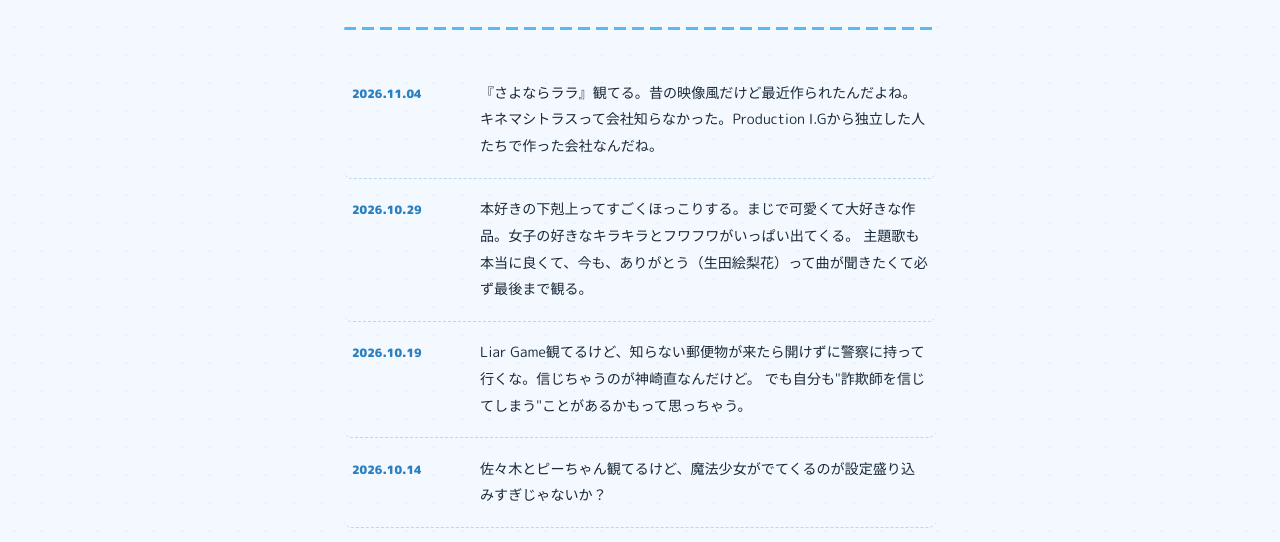
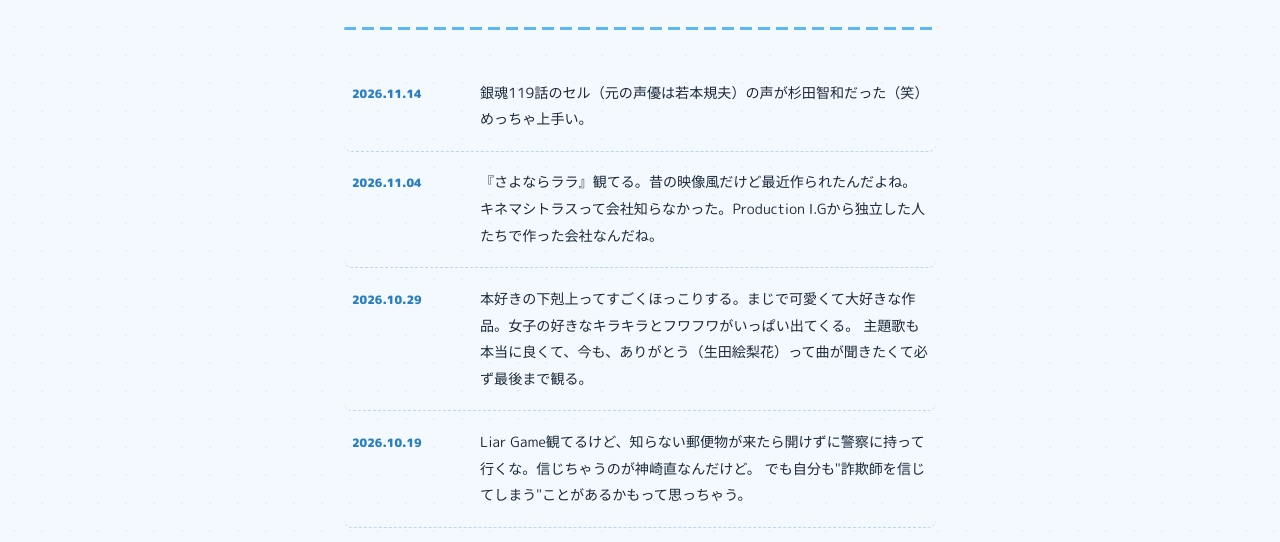
Before and after one commit to Azaleacreativeroom888/fan-anime, a plain HTML site: page blog.html in a window 1280 px wide. Shown: the part 239-781 px from the top of the page. Drawn offline with Linux system fonts and the light colour scheme; a web font is replaced by a local one.

Commit message:
Update blog.html

```diff
--- a/blog.html
+++ b/blog.html
@@ -206,6 +206,11 @@
     <div class="divider"></div>
 
     <div class="post">
+        <div class="post-date">2026.11.14</div>
+        <div class="post-text">銀魂119話のセル（元の声優は若本規夫）の声が杉田智和だった（笑）めっちゃ上手い。</div>
+    </div>
+
+    <div class="post">
         <div class="post-date">2026.11.04</div>
         <div class="post-text">『さよならララ』観てる。昔の映像風だけど最近作られたんだよね。
         キネマシトラスって会社知らなかった。Production I.Gから独立した人たちで作った会社なんだね。</div>
```
